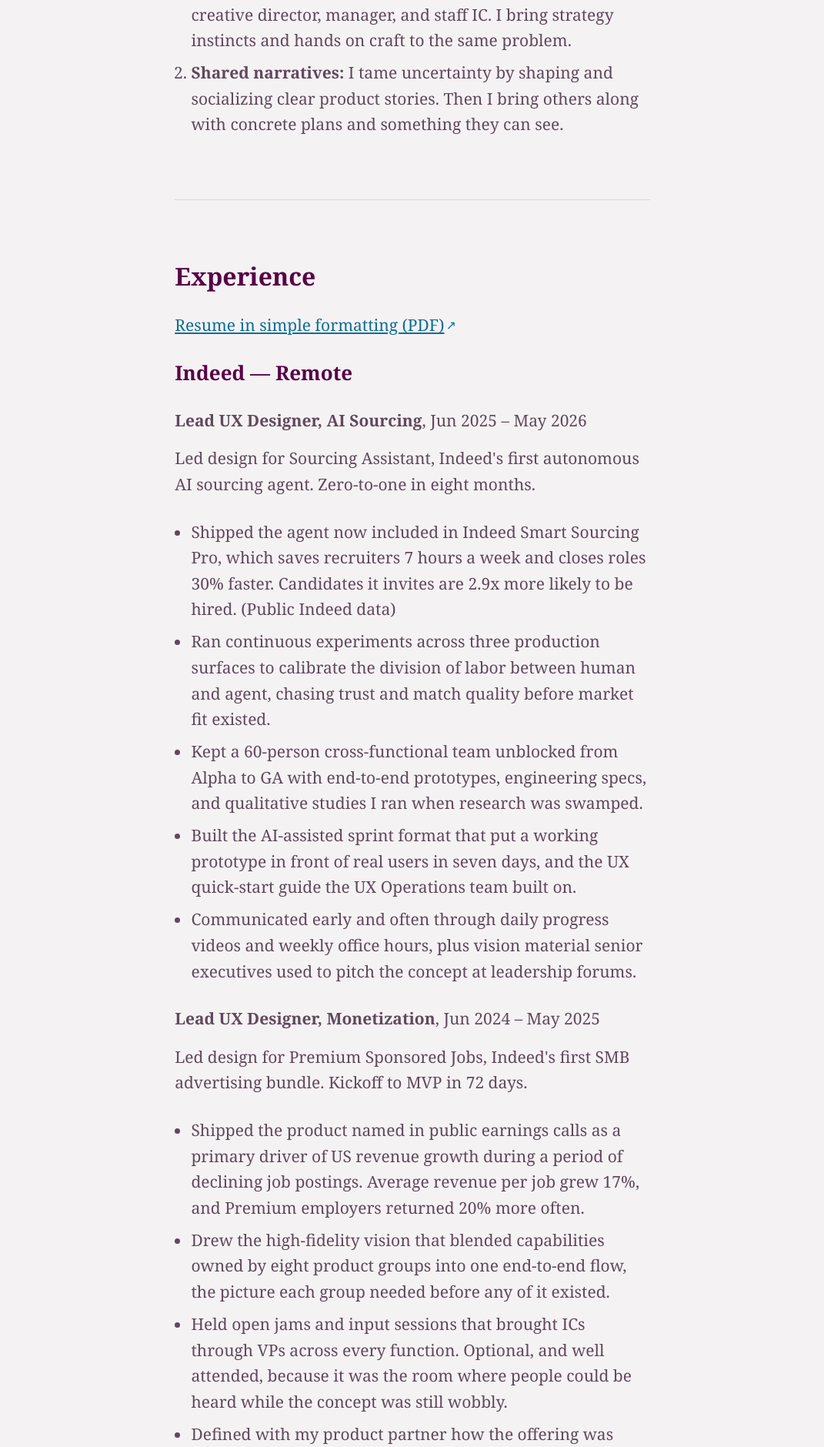
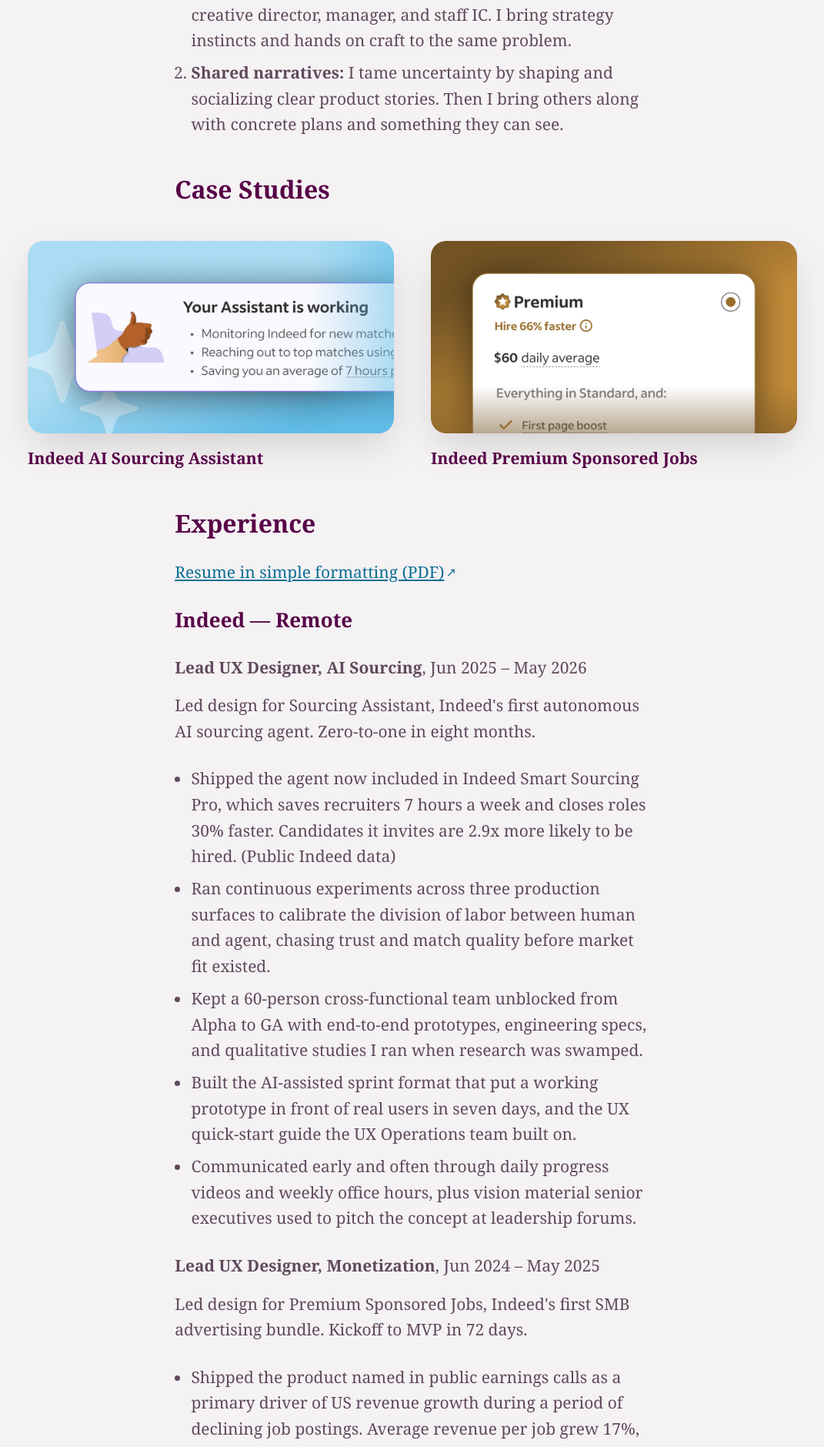
Before and after one commit to chadcurrie/chadcurrie.com, a Jekyll site: the page built from index.html, in a window 1280 px wide. Shown: the part 1113-2993 px from the top of the page at 77% size, without its empty margins (104-1175 px from the left). Built offline with Jekyll 4.4.1, drawn with Linux system fonts in a browser that asks for light colours; some web fonts are replaced.

Commit message:
Add Case Studies promo section to About page
Two-up clickable cards linking to each case study, sized to match a
medium image and collapsing to one column on phones.

Co-Authored-By: Claude Sonnet 5 <noreply@anthropic.com>

```diff
--- a/assets/css/style.css
+++ b/assets/css/style.css
@@ -391,6 +391,51 @@ a[target="_blank"]::after {
   box-shadow: var(--shadow-soft);
 }
 
+/* =========================================================================
+   CASE STUDY PROMOS
+   Two-up grid of clickable cards linking into the case studies, sized
+   to match a medium image. Stacks to one column on phones.
+   ========================================================================= */
+
+.case-promo-grid {
+  display: grid;
+  grid-template-columns: repeat(2, 1fr);
+  gap: var(--space-3) var(--space-4);
+  max-width: var(--width-medium-image);
+  margin: var(--space-4) auto;
+}
+
+.case-promo {
+  display: block;
+  text-decoration: none;
+  color: inherit;
+}
+
+.case-promo img {
+  width: 100%;
+  border-radius: var(--radius);
+  box-shadow: var(--shadow-soft);
+}
+
+.case-promo__title {
+  display: block;
+  margin-top: var(--space-2);
+  font-family: var(--font-display);
+  font-weight: var(--weight-headline);
+  font-size: var(--text-4);
+  color: var(--color-fg-strong);
+}
+
+.case-promo:hover .case-promo__title {
+  color: var(--color-link-hover);
+  text-decoration: underline;
+}
+
+@media (max-width: 40rem) {
+  .case-promo-grid {
+    grid-template-columns: 1fr;
+  }
+}
 
 /* =========================================================================
    STAT ROW (impact numbers, side by side)
--- a/index.html
+++ b/index.html
@@ -30,7 +30,20 @@ description: "Chad Currie is a Staff Product Designer who ships ambiguous zero-t
   </ol>
 </div>
 
-<hr>
+<div class="prose">
+  <h2>Case Studies</h2>
+</div>
+
+<div class="case-promo-grid">
+  <a class="case-promo" href="{{ '/case-study-1/' | relative_url }}">
+    <img src="{{ '/assets/images/case-study-one/ai-sourcing-thumb.jpg' | relative_url }}" alt="">
+    <span class="case-promo__title">Indeed AI Sourcing Assistant</span>
+  </a>
+  <a class="case-promo" href="{{ '/case-study-2/' | relative_url }}">
+    <img src="{{ '/assets/images/case-study-two/premium-thumb.jpg' | relative_url }}" alt="">
+    <span class="case-promo__title">Indeed Premium Sponsored Jobs</span>
+  </a>
+</div>
 
 <div class="prose">
 
```
